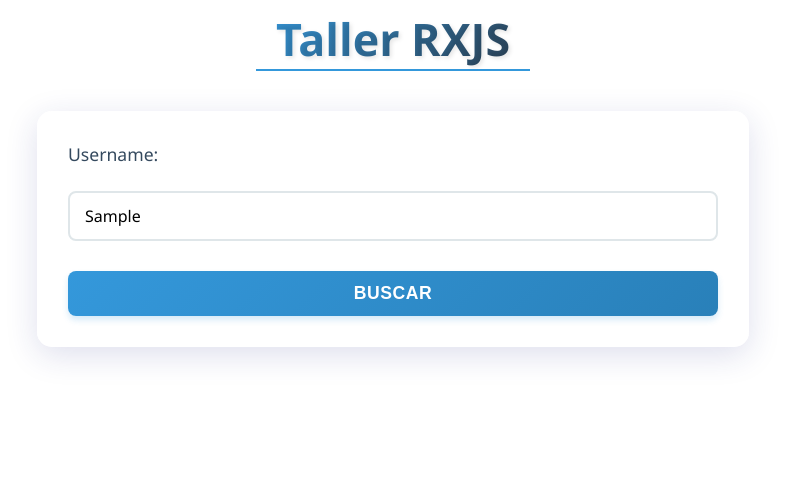
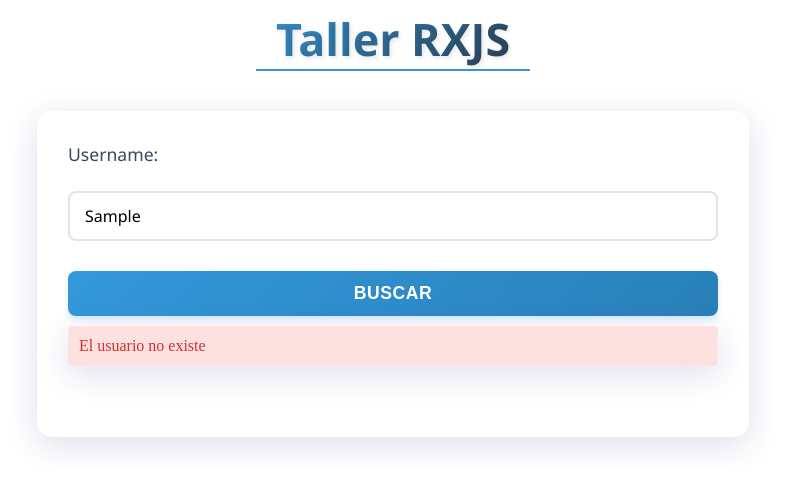
Before and after one commit to davidjcuadros/Taller2-DesWeb, an Angular app in the folder taller/: page / in a window 1280 px wide. Both pictures are taken after typing "Sample" into the empty fields and a click on the button "BUSCAR". Shown: the top 488 px of the page, without its empty margins (247-1032 px from the left). Built offline with nearby package versions, Linux system fonts and the light colour scheme; no server answers.

Commit message:
mensaje de error implementado

```diff
--- a/taller/src/app/app.component.css
+++ b/taller/src/app/app.component.css
@@ -195,3 +195,12 @@
         padding: 20px;
     }
 }
+
+
+.mensaje-error {
+    color: #d32f2f;
+    background-color: #fde0e0;
+    padding: 10px;
+    margin-top: 10px;
+    border-radius: 4px;
+  }
--- a/taller/src/app/app.component.html
+++ b/taller/src/app/app.component.html
@@ -2,8 +2,13 @@
 <div>
   <form #form="ngForm" (ngSubmit)="buscarUsuario()">
     <label for="username">Username:</label>
-    <input type="text" name="username" [(ngModel)]="txtUser">
+    <input type="text" name="username" [(ngModel)]="txtUser" required>
     <button type="submit">Buscar</button>
   </form>
+
   <app-mostrar-perfil [usuario]="usuario" *ngIf="usuario"></app-mostrar-perfil>
+
+  <div *ngIf="busquedaRealizada && !usuario" class="mensaje-error">
+    El usuario no existe
+  </div>
 </div>
--- a/taller/src/app/app.component.ts
+++ b/taller/src/app/app.component.ts
@@ -1,6 +1,5 @@
 import { HttpClient } from '@angular/common/http';
 import { Component } from '@angular/core';
-import { Observable } from 'rxjs';
 import { User } from './models/User';
 
 @Component({
@@ -10,30 +9,40 @@
 })
 export class AppComponent {
   title = 'Taller';
-  ROOT_URL= "https://dummyjson.com";
+  ROOT_URL = "https://dummyjson.com";
 
-  txtUser:string = "";
+  txtUser: string = "";
   usuario: User | null = null;
+  busquedaRealizada: boolean = false; // Nueva propiedad añadida
+  isLoading: boolean = false; // Opcional: para manejar estado de carga
+  errorMessage: string | null = null; // Opcional: para manejar mensajes de error
 
-  constructor(private http:HttpClient){}
+  constructor(private http: HttpClient) {}
 
-  //user$: Observable<any> = new Observable();
-  buscarUsuario(){
+  buscarUsuario() {
+    if (!this.txtUser.trim()) return; // Validación básica
 
-    /**
-    this.user$ = this.http.get(`${this.ROOT_URL}users/1`);
-    this.user$.subscribe(userInfo => {
-      this.usuario = userInfo;
-    });
-    */
+    this.isLoading = true;
+    this.busquedaRealizada = false;
+    this.errorMessage = null;
+
     this.http.get(`${this.ROOT_URL}/users/filter?key=username&value=${this.txtUser}`).subscribe({
       next: (response: any) => {
-        if(response.users && response.users.length > 0){
+        if (response.users && response.users.length > 0) {
           this.usuario = response.users[0];
         } else {
           this.usuario = null;
         }
+        this.busquedaRealizada = true;
+      },
+      error: (err) => {
+        this.errorMessage = 'Error al buscar el usuario';
+        this.usuario = null;
+        this.busquedaRealizada = true;
+      },
+      complete: () => {
+        this.isLoading = false;
       }
-  })
+    });
   }
 }
--- a/taller/src/app/mostrar-perfil/mostrar-perfil.component.html
+++ b/taller/src/app/mostrar-perfil/mostrar-perfil.component.html
@@ -1,10 +1,15 @@
 <div class="usuario-info">
-    <img [src]="usuario?.image" alt="Foto de {{usuario?.firstName}}" class="usuario-imagen">
-    <h2>Información del Usuario</h2>
-    <p>Nombre: {{usuario?.firstName}} {{usuario?.lastName}}</p>
-    <p>Username: {{usuario?.username}}</p>
-    <p>Edad: {{usuario?.age}}</p>
+    <ng-container *ngIf="usuario; else usuarioNoExiste">
+        <img [src]="usuario.image" alt="Foto de {{ usuario.firstName }}" class="usuario-imagen">
+        <h2>Información del Usuario</h2>
+        <p>Nombre: {{ usuario.firstName }} {{ usuario.lastName }}</p>
+        <p>Username: {{ usuario.username }}</p>
+        <p>Edad: {{ usuario.age }}</p>
 
+        <app-mostrar-posts *ngIf="mostrarPosts" [userId]="usuario.id"></app-mostrar-posts>
+    </ng-container>
 
-    <app-mostrar-posts *ngIf="mostrarPosts" [userId]="usuario?.id"></app-mostrar-posts>
-  </div>
+    <ng-template #usuarioNoExiste>
+        <p class="mensaje-error">El usuario no existe</p>
+    </ng-template>
+</div>
```
